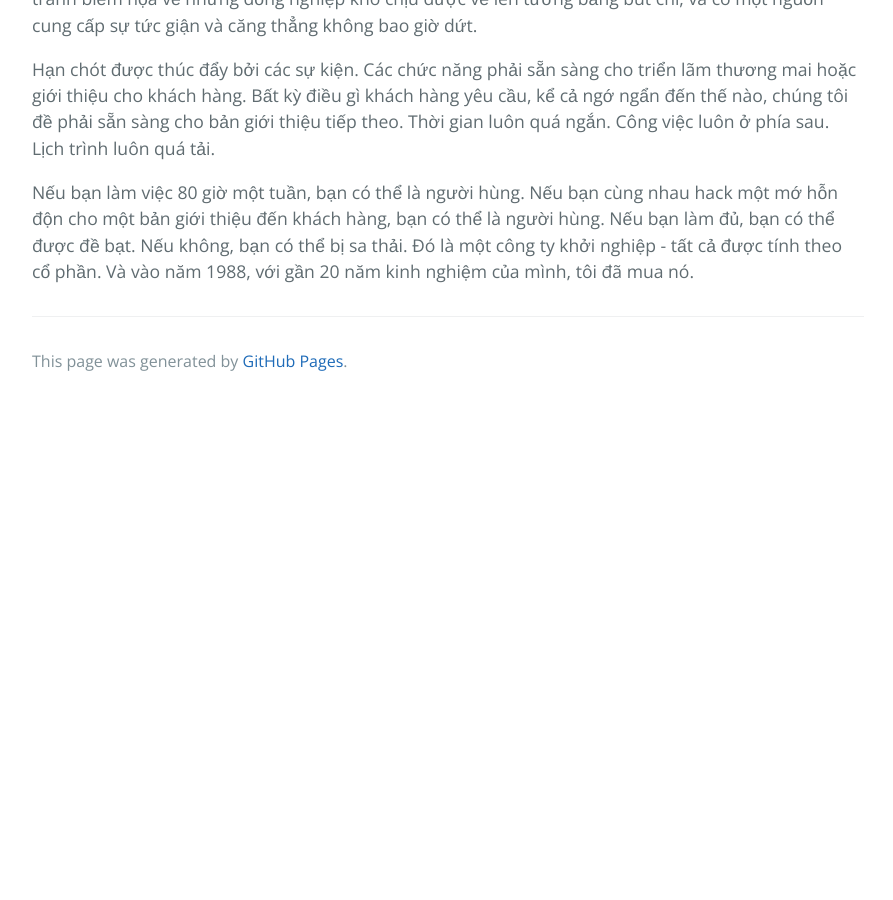
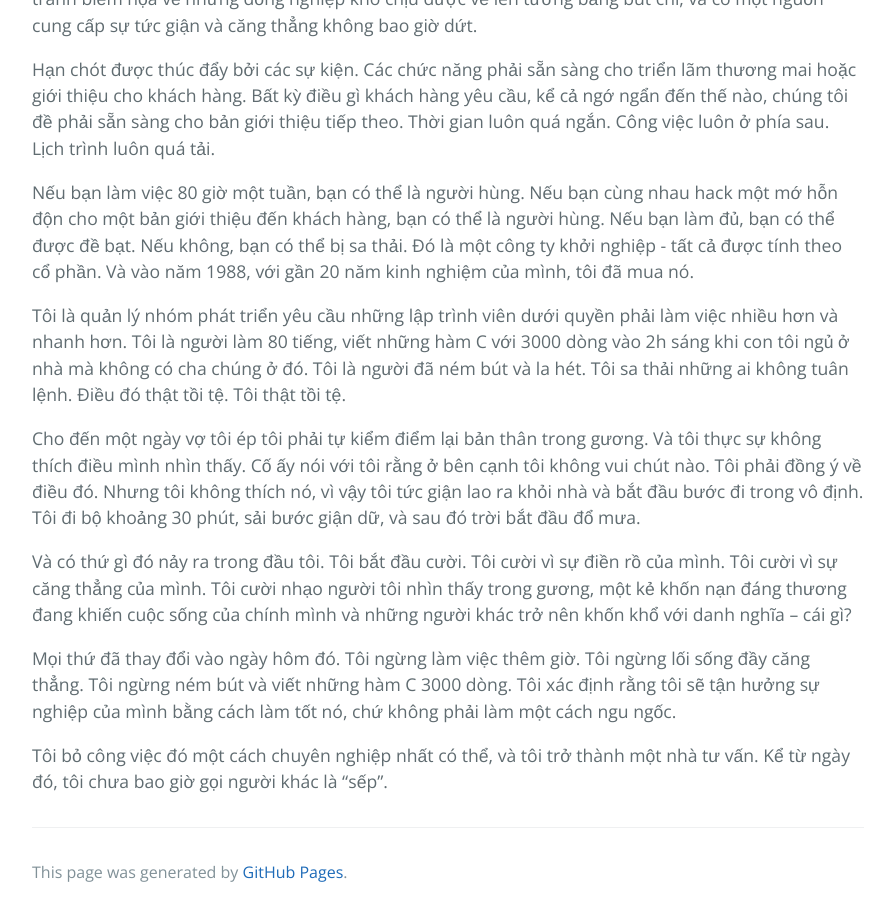
Before and after one commit to HaiBV/haibv.github.io, a Jekyll site: the page built from clean-coder/chapter-11-pressure.md, in a window 1280 px wide and 900 px high, scrolled down 1199 px. Shown: the whole window, without its empty margins (192-1085 px from the left). Built offline with Jekyll 4.4.1, drawn with Linux system fonts in a browser that asks for light colours; our own code applies the rules of GitHub Pages for plain Markdown files; before the commit the page ends 1604 px from its top, so only the background shows below that.

Commit message:
Update The Clean Coder - Chapter 11 Pressure

```diff
--- a/clean-coder/chapter-11-pressure.md
+++ b/clean-coder/chapter-11-pressure.md
@@ -21,3 +21,13 @@ Không nói cũng biết, chúng tôi, những người phát triển phần m
 Hạn chót được thúc đẩy bởi các sự kiện. Các chức năng phải sẵn sàng cho triển lãm thương mai hoặc giới thiệu cho khách hàng. Bất kỳ điều gì khách hàng yêu cầu, kể cả ngớ ngẩn đến thế nào, chúng tôi đề phải sẵn sàng cho bản giới thiệu tiếp theo. Thời gian luôn quá ngắn. Công việc luôn ở phía sau. Lịch trình luôn quá tải.
 
 Nếu bạn làm việc 80 giờ một tuần, bạn có thể là người hùng. Nếu bạn cùng nhau hack một mớ hỗn độn cho một bản giới thiệu đến khách hàng, bạn có thể là người hùng. Nếu bạn làm đủ, bạn có thể được đề bạt. Nếu không, bạn có thể bị sa thải. Đó là một công ty khởi nghiệp - tất cả được tính theo cổ phần. Và vào năm 1988, với gần 20 năm kinh nghiệm của mình, tôi đã mua nó.
+
+Tôi là quản lý nhóm phát triển yêu cầu những lập trình viên dưới quyền phải làm việc nhiều hơn và nhanh hơn. Tôi là người làm 80 tiếng, viết những hàm C với 3000 dòng vào 2h sáng khi con tôi ngủ ở nhà mà không có cha chúng ở đó. Tôi là người đã ném bút và la hét. Tôi sa thải những ai không tuân lệnh. Điều đó thật tồi tệ. Tôi thật tồi tệ.
+
+Cho đến một ngày vợ tôi ép tôi phải tự kiểm điểm lại bản thân trong gương. Và tôi thực sự không thích điều mình nhìn thấy. Cố ấy nói với tôi rằng ở bên cạnh tôi không vui chút nào. Tôi phải đồng ý về điều đó. Nhưng tôi không thích nó, vì vậy tôi tức giận lao ra khỏi nhà và bắt đầu bước đi trong vô định. Tôi đi bộ khoảng 30 phút, sải bước giận dữ, và sau đó trời bắt đầu đổ mưa.
+
+Và có thứ gì đó nảy ra trong đầu tôi. Tôi bắt đầu cười. Tôi cười vì sự điền rồ của mình. Tôi cười vì sự căng thẳng của mình. Tôi cười nhạo người tôi nhìn thấy trong gương, một kẻ khốn nạn đáng thương đang khiến cuộc sống của chính mình và những người khác trở nên khốn khổ với danh nghĩa -- cái gì?
+
+Mọi thứ đã thay đổi vào ngày hôm đó. Tôi ngừng làm việc thêm giờ. Tôi ngừng lối sống đầy căng thẳng. Tôi ngừng ném bút và viết những hàm C 3000 dòng. Tôi xác định rằng tôi sẽ tận hưởng sự nghiệp của mình bằng cách làm tốt nó, chứ không phải làm một cách ngu ngốc.
+
+Tôi bỏ công việc đó một cách chuyên nghiệp nhất có thể, và tôi trở thành một nhà tư vấn. Kể từ ngày đó, tôi chưa bao giờ gọi người khác là "sếp".
```
